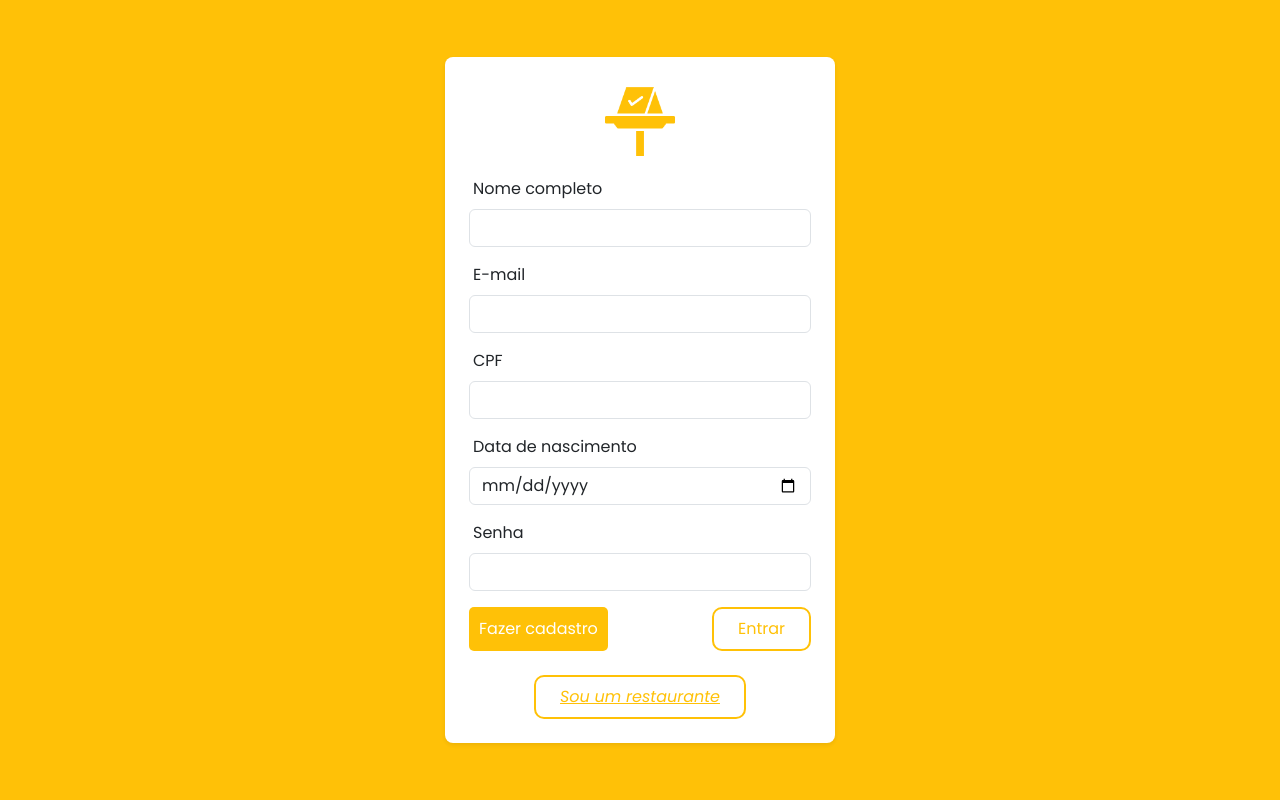
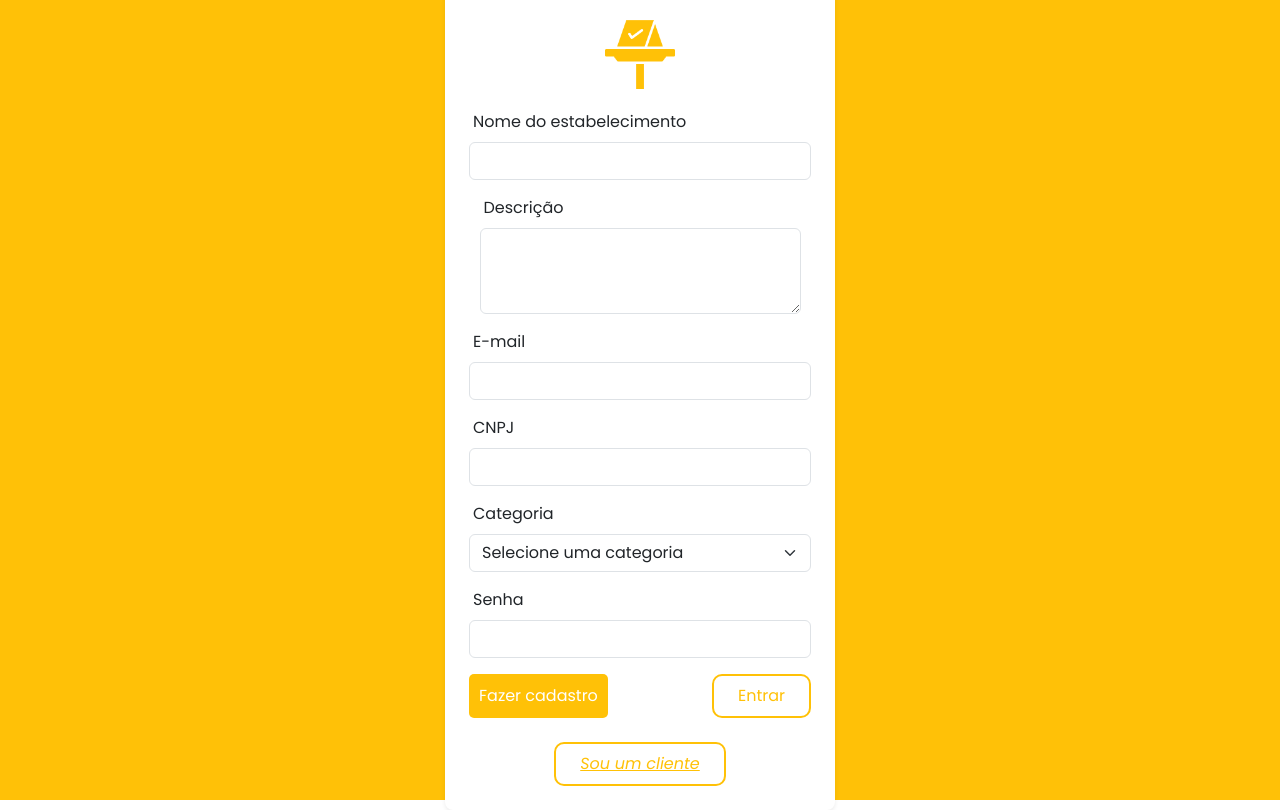
Before and after one commit to sofiasaless/quickReserve-ui, a React (Vite) app: page / in a window 1280 px wide. Built offline with nearby package versions, Linux system fonts and the light colour scheme.

Commit message:
feat: cadastro de novos restaurantes

```diff
--- a/src/App.tsx
+++ b/src/App.tsx
@@ -52,8 +52,8 @@ function App() {
     // </LayoutPadrao>
 
     // areas de interação com auth
-    <CadastroCliente />
-    // <CadastroRestaurante />
+    // <CadastroCliente />
+    <CadastroRestaurante />
 
     // <LoginCliente />
     // <LoginRestaurante />
--- /dev/null
+++ b/src/enum/Categoria.tsx
@@ -0,0 +1,7 @@
+export enum Categoria {
+  LANCHONETE = "LANCHONETE",
+  HAMBURGUERIA = "HAMBURGUERIA",
+  RESTAURANTE = "RESTAURANTE",
+  PIZZARIA = "PIZZARIA",
+  CHURRASCARIA = "CHURRASCARIA",
+}
--- a/src/pages/Cadastro/CadastroCliente.tsx
+++ b/src/pages/Cadastro/CadastroCliente.tsx
@@ -7,13 +7,17 @@ import logo from '../../assets/material/reservationLogo.png';
 import { SubmitHandler, useForm } from 'react-hook-form';
 import { AuthService } from '../../services/auth.service';
 import { Cliente } from '../../types/Cliente';
+import { useState } from 'react';
 
 const CadastroCliente = () => {
 
   // useForm para dados nos inputs do formulario
   const { register, handleSubmit } = useForm<Cliente>()
 
+  const [enviando, setEnviando] = useState<boolean>(false)
+
   const onSubmitCadastrar: SubmitHandler<Cliente> = async (dadosCliente: Cliente) => {
+    setEnviando(true);
 
     const authService = new AuthService();
     try {
@@ -22,6 +26,8 @@ const CadastroCliente = () => {
     } catch (error) {
       console.log("Erro ao cadastrar cliente:", error);
     }
+
+    setEnviando(false);
   };
 
   return (
@@ -32,31 +38,37 @@ const CadastroCliente = () => {
 
         <div>
           <label className="form-label ms-1">Nome completo</label>
-          <input type="text" className="form-control" {...register("nome", { required: "Nome é obrigatório" })}/>
+          <input type="text" className="form-control" {...register("nome", { required: "Nome é obrigatório" })} />
         </div>
 
         <div>
           <label className="form-label ms-1">E-mail</label>
-          <input type="email" className="form-control" id="exampleFormControlInput1" placeholder="" {...register("email", { required: "Nome é obrigatório" })}/>
+          <input type="email" className="form-control" id="exampleFormControlInput1" placeholder="" {...register("email", { required: "Nome é obrigatório" })} />
         </div>
 
         <div>
           <label className="form-label ms-1">CPF</label>
-          <input type="text" className="form-control" id="exampleFormControlInput1" placeholder="" {...register("cpf", { required: "Nome é obrigatório" })}/>
+          <input type="text" className="form-control" id="exampleFormControlInput1" placeholder="" {...register("cpf", { required: "Nome é obrigatório" })} />
         </div>
 
         <div style={{ width: '100%' }}>
           <label className="form-label ms-1">Data de nascimento</label>
-          <input type="date" className="form-control" id="exampleFormControlInput1" placeholder="" {...register("dataAniversario", { required: "Nome é obrigatório" })}/>
+          <input type="date" className="form-control" id="exampleFormControlInput1" placeholder="" {...register("dataAniversario", { required: "Nome é obrigatório" })} />
         </div>
 
         <div>
           <label className="form-label ms-1">Senha</label>
-          <input type="password" className="form-control" id="exampleFormControlInput1" placeholder="" {...register("senha", { required: "Nome é obrigatório" })}/>
+          <input type="password" className="form-control" id="exampleFormControlInput1" placeholder="" {...register("senha", { required: "Nome é obrigatório" })} />
         </div>
 
         <div className='d-flex justify-content-between' style={{ width: '100%' }}>
-          <button className='btn-laranja-um' onClick={handleSubmit(onSubmitCadastrar)}>Fazer cadastro</button>
+          <button className='btn-laranja-um' onClick={handleSubmit(onSubmitCadastrar)} disabled={enviando}>
+            {enviando ? (
+              <span className="spinner-border spinner-border-sm mx-5" role="status" aria-hidden="true"></span>
+            ) : (
+              'Fazer cadastro'
+            )}
+          </button>
 
           <button className='btn-outline-laranja py-2 px-4'>Entrar</button>
         </div>
--- a/src/pages/Cadastro/CadastroRestaurante.tsx
+++ b/src/pages/Cadastro/CadastroRestaurante.tsx
@@ -3,7 +3,33 @@ import './style.css'
 // assets
 import logo from '../../assets/material/reservationLogo.png';
 
+// imports
+import { Categoria } from '../../enum/Categoria';
+import { Restaurante } from '../../types/Restaurante';
+import { SubmitHandler, useForm } from 'react-hook-form';
+import { AuthService } from '../../services/auth.service';
+import { useState } from 'react';
+
 const CadastroRestaurante = () => {
+
+  const { register, handleSubmit } = useForm<Restaurante>();
+  const [enviando, setEnviando] = useState<boolean>(false)
+
+  const onSubmitCadastrar: SubmitHandler<Restaurante> = async (dadosRestaurante: Restaurante) => {
+    // console.log(dadosRestaurante)
+    setEnviando(true);
+
+    const authService = new AuthService();
+    try {
+      const response = await authService.cadastrarRestaurante(dadosRestaurante);
+      console.log("Restaurante cadastrado com sucesso:", response);
+    } catch (error) {
+      console.log("Erro ao cadastrar restaurante:", error);
+    }
+
+    setEnviando(false);
+  };
+
   return (
     <div className='vh-100 area-auth d-flex justify-content-center align-items-center'>
 
@@ -12,36 +38,49 @@ const CadastroRestaurante = () => {
 
         <div>
           <label className="form-label ms-1">Nome do estabelecimento</label>
-          <input type="text" className="form-control" />
+          <input type="text" className="form-control"  {...register("nome", { required: "Nome é obrigatório" })} />
+        </div>
+
+        <div>
+          <label className="form-label ms-1">Descrição</label>
+          <textarea className="form-control"  {...register("descricao", { required: "Nome é obrigatório" })} rows={3}/>
         </div>
 
         <div>
           <label className="form-label ms-1">E-mail</label>
-          <input type="email" className="form-control" id="exampleFormControlInput1" placeholder="" />
+          <input type="email" className="form-control" id="exampleFormControlInput1" placeholder="" {...register("email", { required: "Nome é obrigatório" })} />
         </div>
 
         <div>
           <label className="form-label ms-1">CNPJ</label>
-          <input type="text" className="form-control" id="exampleFormControlInput1" placeholder="" />
+          <input type="text" className="form-control" id="exampleFormControlInput1" placeholder="" {...register("cnpj", { required: "Nome é obrigatório" })} />
         </div>
 
         <div style={{ width: '100%' }}>
           <label className="form-label ms-1">Categoria</label>
-          <select className="form-select" aria-label="Default select example">
-            <option selected>Open this select menu</option>
-            <option value="1">One</option>
-            <option value="2">Two</option>
-            <option value="3">Three</option>
+          <select className="form-select" aria-label="Default select example" {...register("tipoRestaurante", { required: "Nome é obrigatório" })}>
+            <option selected>Selecione uma categoria</option>
+            <option value={Categoria.HAMBURGUERIA}>Hamburgueria</option>
+            <option value={Categoria.CHURRASCARIA}>Churrascaria</option>
+            <option value={Categoria.LANCHONETE}>Lanchonete</option>
+            <option value={Categoria.PIZZARIA}>Pizzaria</option>
+            <option value={Categoria.RESTAURANTE}>Restaurante</option>
           </select>
         </div>
 
         <div>
           <label className="form-label ms-1">Senha</label>
-          <input type="password" className="form-control" id="exampleFormControlInput1" placeholder="" />
+          <input type="password" className="form-control" id="exampleFormControlInput1" placeholder="" {...register("senha", { required: "Nome é obrigatório" })} />
         </div>
 
         <div className='d-flex justify-content-between' style={{ width: '100%' }}>
-          <button className='btn-laranja-um'>Fazer cadastro</button>
+          <button className='btn-laranja-um' onClick={handleSubmit(onSubmitCadastrar)} disabled={enviando}>
+            {enviando ? (
+              <span className="spinner-border spinner-border-sm mx-5" role="status" aria-hidden="true"></span>
+            ) : (
+              'Fazer cadastro'
+            )}
+          </button>
 
           <button className='btn-outline-laranja py-2 px-4'>Entrar</button>
         </div>
--- a/src/services/auth.service.tsx
+++ b/src/services/auth.service.tsx
@@ -1,15 +1,16 @@
 import axios from "axios";
 import { Cliente } from "../types/Cliente";
+import { Restaurante } from "../types/Restaurante";
 
 export class AuthService {
 
   private apiUrl: string = 'http://localhost:8080';
 
   // posteriormente será usado...
-  private token: string | null = null;
+  // private token: string | null = null;
 
-  public constructor (token?: string) {
-    this.token = token || null;
+  public constructor () {
+    // this.token = token || null;
   }
 
   public async cadastrarCliente(cliente: Cliente) {
@@ -23,5 +24,16 @@ export class AuthService {
       });
   }
 
+  public async cadastrarRestaurante(restaurante: Restaurante) {
+    return await axios.post<Restaurante>(`${this.apiUrl}/restaurante/cadastrar`, restaurante)
+      .then(response => {
+        return response.data;
+      })
+      .catch(error => {
+        console.error("Erro ao cadastrar restaurante:", error);
+        throw error;
+      });
+  }
+
 
 }
--- a/src/types/Cliente.tsx
+++ b/src/types/Cliente.tsx
@@ -5,4 +5,5 @@ export type Cliente = {
   senha: string;
   dataAniversario: string;
   cpf: string;
+  criadoEm?: Date;
 }
--- /dev/null
+++ b/src/types/Restaurante.tsx
@@ -0,0 +1,12 @@
+import { Categoria } from "../enum/Categoria";
+
+export type Restaurante = {
+  id?: number;
+  nome: string;
+  descricao: string;
+  email: string;
+  cnpj: string;
+  tipoRestaurante?: Categoria;
+  senha: string;
+  dataCadastro?: Date;
+}
```
